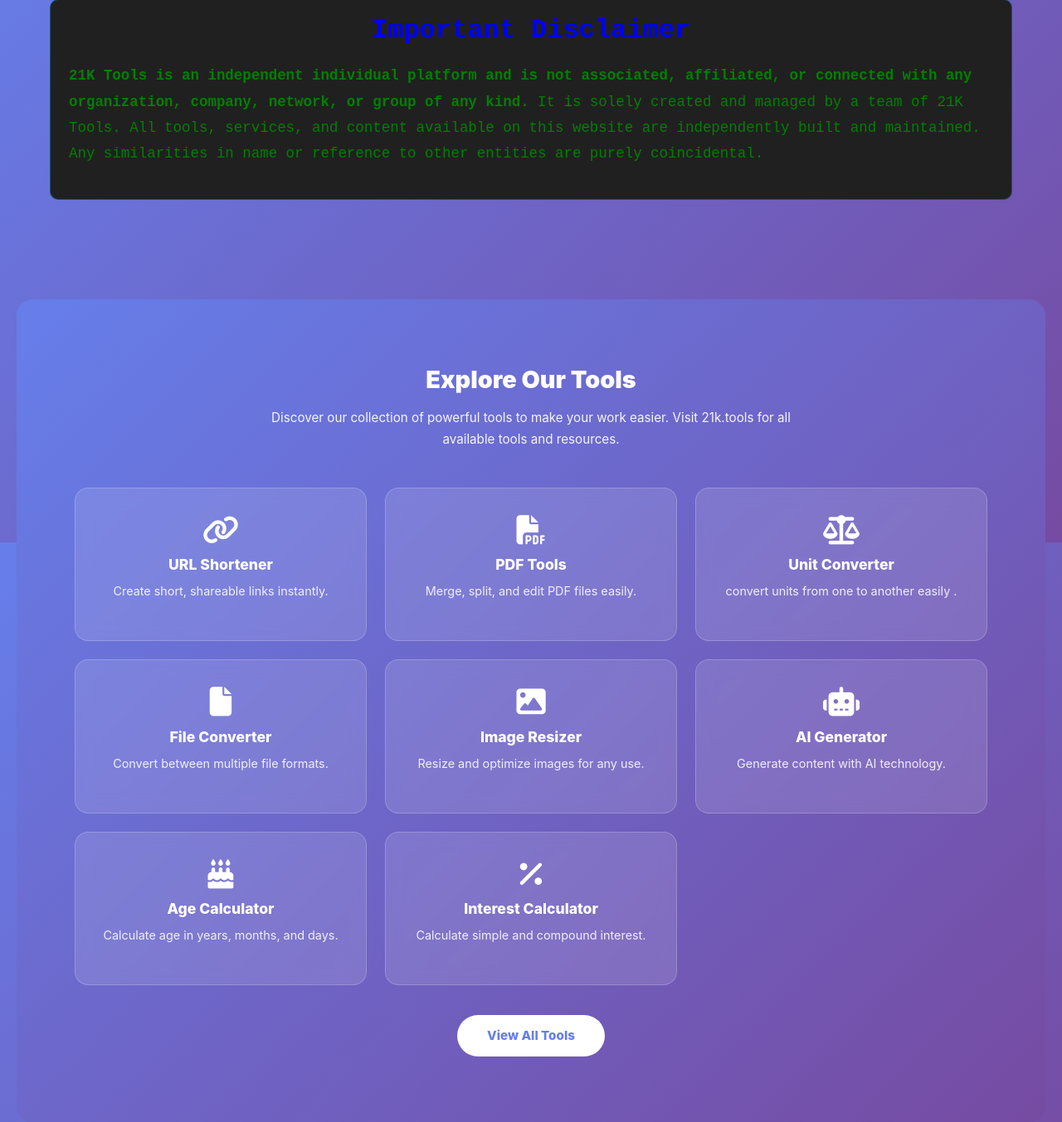
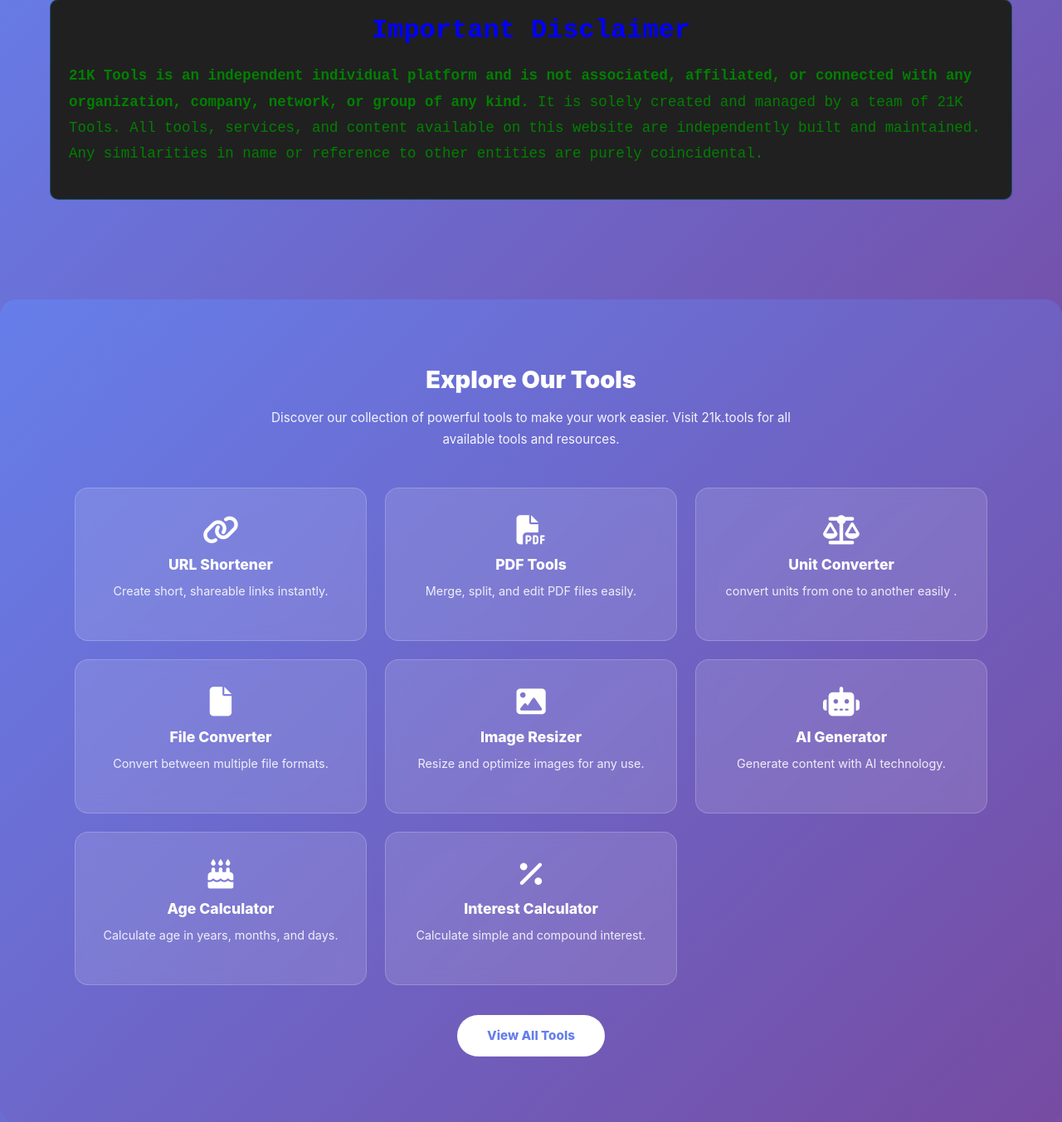
Before and after one commit to alwaysnithish/test, a Django app: page /about/ in a window 1280 px wide. Shown: the part 3346-4699 px from the top of the page at 83% size. Run offline with Django 4.2, Linux system fonts and the light colour scheme; some libraries are stand-ins or nearby versions.

Commit message:
Fix margin property in explore-section style

```diff
--- a/Templates/base1.html
+++ b/Templates/base1.html
@@ -432,7 +432,7 @@ a:hover {
         background: linear-gradient(135deg, #667eea 0%, #764ba2 100%);
         color: white;
         padding: 80px 20px;
-        margin: 80px 20px 0;
+        margin: 80px 0 0;;
         border-radius: 20px;
         text-align: center;
     }
```
